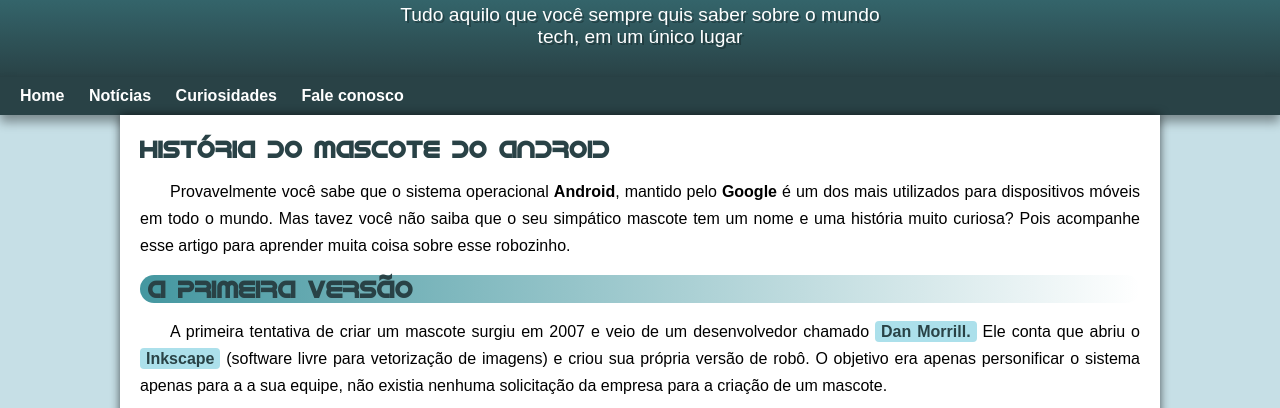
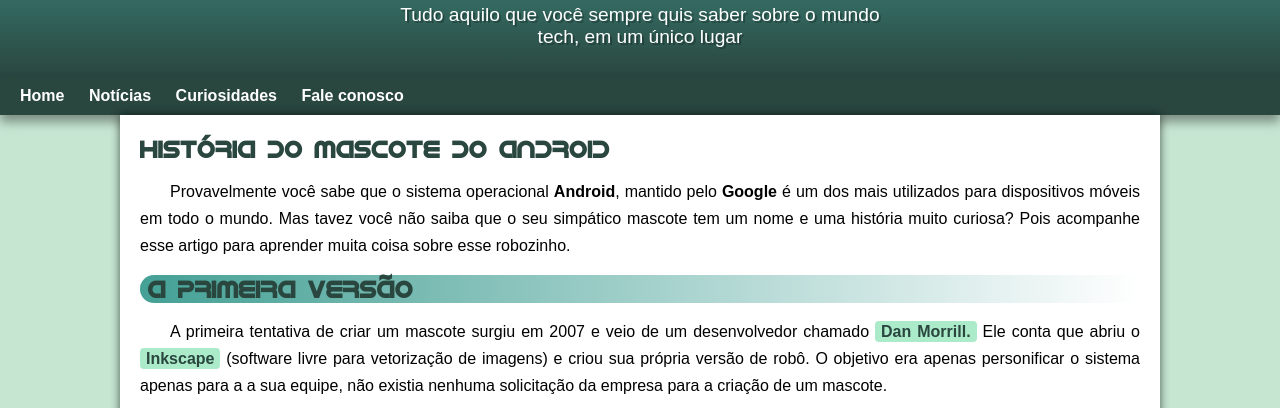
Before and after one commit to joaorocha-web/projeto-android, a plain HTML site: page index.html in a window 1280 px wide. Shown: the part 113-521 px from the top of the page. Drawn offline with Linux system fonts and the light colour scheme.

Commit message:
atualizei a cor

```diff
--- a/estilo/style.css
+++ b/estilo/style.css
@@ -12,12 +12,12 @@
 }
 
 :root {
-    --cor0: #C6DFE6;
-    --cor1: #ACE0EB;
-    --cor2: #16DFF5;
-    --cor3: #34BDCC;
-    --cor4: #4497A0;
-    --cor5: #294246;
+    --cor0: #c6e6d2;
+    --cor1: #acebca;
+    --cor2: #16f58d;
+    --cor3: #34cca9;
+    --cor4: #44a095;
+    --cor5: #29463f;
 
     --fonte-padrao: Arial, Verdana, Helvetica, sans-serif;
     --fonte-destaque: "Bebas Neue", sans-serif;
```
